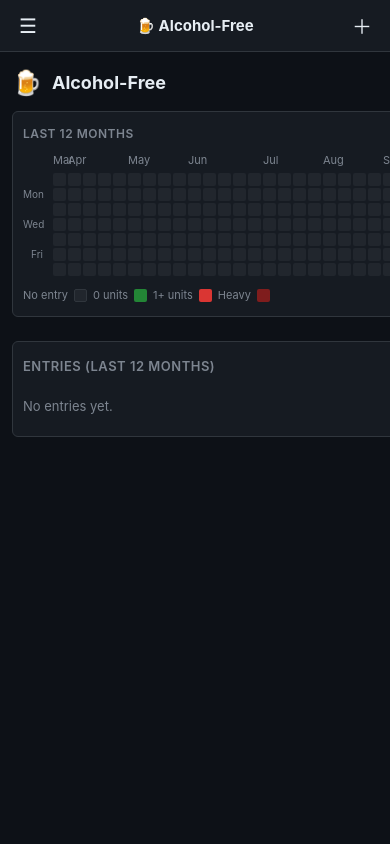
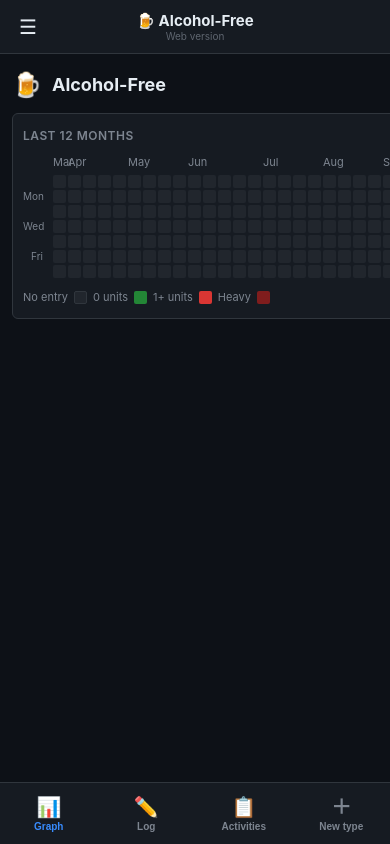
Before and after one commit to cedvp/Streaks, a Flask app: page / in a window 390 px wide; the page is wider, and only the part inside the window is pictured. Run offline with Flask 3, Linux system fonts and the light colour scheme; the visitor is signed in with stand-in values (Sample User, id 1); data comes from the database, SQL or seed files in the repository; data that the repository does not hold is empty.

Commit message:
android2

```diff
--- a/templates/index.html
+++ b/templates/index.html
@@ -118,66 +118,98 @@
   .toggle-btn.active { background: var(--surface); color: var(--text); box-shadow: 0 1px 3px rgba(0,0,0,0.4); }
   .help-text { font-size: 11px; color: var(--text-muted); margin-top: 4px; }
 
-  /* ── Mobile elements (hidden on desktop) ──────────────────────────── */
+  /* ── Mobile elements — hidden on desktop by default ──────────────── */
   #mobile-topbar { display: none; }
+  #mobile-tab-bar { display: none; }
   #sidebar-overlay { display: none; position: fixed; inset: 0; background: rgba(0,0,0,0.5); z-index: 290; }
   #sidebar-overlay.visible { display: block; }
+  #activities-picker { display: none; position: fixed; inset: 0; z-index: 350; background: var(--bg); overflow-y: auto; flex-direction: column; }
+  #activities-picker.open { display: flex; }
+  .version-label { font-size: 10px; color: var(--text-muted); opacity: 0.65; }
+  .sidebar-version { font-size: 11px; color: var(--text-muted); opacity: 0.65; padding: 0 0 8px; text-align: center; }
 
-  /* ── Mobile layout ────────────────────────────────────────────────── */
+  /* ── Mobile layout (≤ 768 px — covers both iPhone and Android) ────── */
   @media (max-width: 768px) {
-    /* Top bar */
+    /* ── Top bar ── */
     #mobile-topbar {
-      display: flex; align-items: center; justify-content: space-between;
-      position: fixed; top: 0; left: 0; right: 0; height: 52px;
+      display: flex; align-items: center;
+      position: fixed; top: 0; left: 0; right: 0; height: 54px;
       background: var(--surface); border-bottom: 1px solid var(--border);
       padding: 0 6px; z-index: 280;
     }
     .mob-icon-btn {
       background: none; border: none; color: var(--text); font-size: 20px;
       padding: 0; cursor: pointer; border-radius: var(--radius);
-      width: 44px; height: 44px; display: flex; align-items: center; justify-content: center;
-      flex-shrink: 0;
+      width: 44px; height: 44px; display: flex; align-items: center; justify-content: center; flex-shrink: 0;
     }
-    #mobile-panel-title { font-size: 15px; font-weight: 700; flex: 1; text-align: center; white-space: nowrap; overflow: hidden; text-overflow: ellipsis; padding: 0 8px; }
+    #mobile-topbar-center { flex: 1; text-align: center; line-height: 1.2; overflow: hidden; }
+    #mobile-panel-title { font-size: 15px; font-weight: 700; white-space: nowrap; overflow: hidden; text-overflow: ellipsis; }
+    #mobile-version-label { font-size: 10px; color: var(--text-muted); opacity: 0.7; }
 
-    /* Sidebar as slide-in drawer */
+    /* ── Sidebar as slide-in drawer ── */
     .sidebar { transform: translateX(-100%); transition: transform 0.25s ease; z-index: 300; }
     .sidebar.mobile-open { transform: translateX(0); box-shadow: 4px 0 32px rgba(0,0,0,0.6); }
 
-    /* Main */
-    .main { margin-left: 0; padding: 16px 12px 40px; padding-top: 68px; }
+    /* ── Main content area ── */
+    .main { margin-left: 0; padding: 16px 12px 16px; padding-top: 70px; padding-bottom: 80px; }
 
-    /* Full-screen bottom-sheet modals */
-    .modal-overlay { align-items: flex-end; }
+    /* ── Bottom tab bar ── */
+    #mobile-tab-bar {
+      display: flex; position: fixed; bottom: 0; left: 0; right: 0;
+      height: 62px; background: var(--surface); border-top: 1px solid var(--border);
+      z-index: 280; padding-bottom: env(safe-area-inset-bottom, 0);
+    }
+    .mob-tab {
+      flex: 1; display: flex; flex-direction: column; align-items: center; justify-content: center;
+      gap: 3px; cursor: pointer; color: var(--text-muted); border: none; background: none;
+      font-size: 10px; font-weight: 600; padding: 6px 2px; transition: color 0.15s; line-height: 1.1;
+    }
+    .mob-tab.active { color: var(--accent); }
+    .mob-tab-icon { font-size: 20px; }
+
+    /* ── Full-screen modals (Add Entry / New Type) ── */
+    .modal-overlay { align-items: stretch; }
+    .modal-overlay.open { display: flex; }
     .modal {
-      width: 100%; max-width: 100%; max-height: 95vh;
-      border-radius: 20px 20px 0 0;
-      border-left: none; border-right: none; border-bottom: none;
+      width: 100%; max-width: 100%; height: 100%; max-height: 100vh;
+      border-radius: 0; border: none; overflow-y: auto;
       padding: 0 20px 20px;
-      padding-bottom: max(20px, env(safe-area-inset-bottom, 20px));
+      padding-top: max(16px, env(safe-area-inset-top, 16px));
+      padding-bottom: max(80px, env(safe-area-inset-bottom, 80px));
     }
-    .modal::before {
-      content: ''; display: block;
-      width: 40px; height: 4px; background: #444d56; border-radius: 2px;
-      margin: 12px auto 10px;
+    .modal::before { display: none; }
+    .modal-title { font-size: 18px; padding: 16px 0 14px; border-bottom: 1px solid var(--border); margin-bottom: 16px; }
+    .modal-actions { padding-top: 14px; border-top: 1px solid var(--border); margin-top: 8px; flex-wrap: wrap; gap: 8px; }
+
+    /* ── Activities picker overlay ── */
+    #act-picker-header {
+      display: flex; align-items: center; justify-content: space-between;
+      padding: 16px 16px 14px; border-bottom: 1px solid var(--border);
+      font-size: 17px; font-weight: 700; position: sticky; top: 0; background: var(--bg);
+      padding-top: max(16px, env(safe-area-inset-top, 16px));
     }
-    .modal-title { font-size: 17px; padding-bottom: 12px; border-bottom: 1px solid var(--border); margin-bottom: 16px; }
-    .modal-actions { padding-top: 12px; border-top: 1px solid var(--border); margin-top: 8px; flex-wrap: wrap; gap: 8px; }
+    #act-picker-list { padding: 4px 0 80px; }
+    .act-pick-item {
+      display: flex; align-items: center; gap: 16px;
+      padding: 15px 20px; border-bottom: 1px solid var(--border);
+      cursor: pointer; font-size: 16px; font-weight: 500; transition: background 0.1s;
+    }
+    .act-pick-item:active { background: rgba(255,255,255,0.06); }
+    .act-pick-item.active-act { color: var(--accent); }
+    .act-pick-icon { font-size: 26px; width: 36px; text-align: center; flex-shrink: 0; }
+    .act-pick-sep { height: 6px; background: var(--bg); border-top: 1px solid var(--border); border-bottom: 1px solid var(--border); }
 
-    /* Bigger touch targets — 16px prevents iOS auto-zoom */
+    /* ── Hide entries list on mobile ── */
+    .entries-card { display: none !important; }
+    .panel-header .add-btn { display: none; }
+
+    /* ── Bigger touch targets — 16 px prevents iOS auto-zoom ── */
     .form-group input, .form-group select, .form-group textarea { font-size: 16px; padding: 11px 12px; }
     .btn-save, .btn-cancel { padding: 12px 20px; font-size: 15px; }
-    .add-btn { padding: 10px 16px; }
-
-    /* Hide panel-level add button (replaced by topbar + button) */
-    .panel-header .add-btn { display: none; }
     .panel-title { font-size: 18px; }
     .panel-header { margin-bottom: 14px; }
     .graph-card { padding: 14px 10px; }
-    .entries-card { padding: 14px 10px; }
     .nav-item { padding: 10px 16px; }
-
-    /* Wider layout for small screens */
     .form-row { grid-template-columns: 1fr; }
   }
 </style>
@@ -186,8 +218,11 @@
 
 <div id="mobile-topbar">
   <button class="mob-icon-btn" onclick="openSidebar()" aria-label="Menu">☰</button>
-  <span id="mobile-panel-title">🍺 Alcohol-Free</span>
-  <button class="mob-icon-btn" id="mobile-add-btn" onclick="openCurrentModal()" aria-label="Add entry">＋</button>
+  <div id="mobile-topbar-center">
+    <div id="mobile-panel-title">🍺 Alcohol-Free</div>
+    <div id="mobile-version-label" class="version-label"></div>
+  </div>
+  <div style="width:44px;flex-shrink:0"></div>
 </div>
 
 <div id="tooltip"><strong id="tip-date"></strong><div id="tip-body" class="tip-row"></div></div>
@@ -222,6 +257,7 @@
       {% endif %}
       <button class="sidebar-action-btn" onclick="exportData()">⬇ Export JSON</button>
       <button class="sidebar-action-btn" onclick="importData()">⬆ Import JSON</button>
+      <div class="sidebar-version version-label"></div>
       <div class="sidebar-user">
         <span class="sidebar-username">{{ current_user }}</span>
         <a href="/logout" class="sidebar-logout">Sign out</a>
@@ -546,12 +582,42 @@
   </div>
 </div>
 
+<!-- Mobile bottom tab bar -->
+<div id="mobile-tab-bar">
+  <button class="mob-tab active" data-tab="graph" onclick="setMobTab('graph')">
+    <span class="mob-tab-icon">📊</span><span>Graph</span>
+  </button>
+  <button class="mob-tab" data-tab="log" onclick="setMobTab('log')">
+    <span class="mob-tab-icon">✏️</span><span>Log</span>
+  </button>
+  <button class="mob-tab" data-tab="activities" onclick="setMobTab('activities')">
+    <span class="mob-tab-icon">📋</span><span>Activities</span>
+  </button>
+  <button class="mob-tab" data-tab="new" onclick="setMobTab('new')">
+    <span class="mob-tab-icon">＋</span><span>New type</span>
+  </button>
+</div>
+
+<!-- Mobile activities picker (full-screen overlay) -->
+<div id="activities-picker">
+  <div id="act-picker-header">
+    <span>Select Activity</span>
+    <button class="mob-icon-btn" onclick="closeActivitiesPicker()">✕</button>
+  </div>
+  <div id="act-picker-list"></div>
+</div>
+
 <script>
-// ── Device detection ──────────────────────────────────────────────────────────
+// ── Device detection + version labels ─────────────────────────────────────────
 (function() {
   const ua = navigator.userAgent;
   if (/Android/i.test(ua)) document.body.classList.add('is-android');
   else if (/iPad|iPhone|iPod/i.test(ua)) document.body.classList.add('is-ios');
+  const platform = document.body.classList.contains('is-android') ? 'Android'
+                 : document.body.classList.contains('is-ios') ? 'iPhone'
+                 : 'Web';
+  const label = platform + ' version';
+  document.querySelectorAll('.version-label').forEach(el => { el.textContent = label; });
 })();
 
 const MONTHS = ['Jan','Feb','Mar','Apr','May','Jun','Jul','Aug','Sep','Oct','Nov','Dec'];
@@ -834,7 +900,7 @@ function toggleEntries(activity) {
   btn.textContent = hidden ? '▲ Hide' : '▼ Show';
 }
 
-// ── Mobile sidebar / drawer ───────────────────────────────────────────────────
+// ── Mobile sidebar drawer ────────────────────────────────────────────────────
 function openSidebar() {
   document.querySelector('.sidebar').classList.add('mobile-open');
   document.getElementById('sidebar-overlay').classList.add('visible');
@@ -843,9 +909,59 @@ function closeSidebar() {
   document.querySelector('.sidebar').classList.remove('mobile-open');
   document.getElementById('sidebar-overlay').classList.remove('visible');
 }
-function openCurrentModal() {
-  if (currentActivity === 'sport' || currentActivity === 'food') return;
-  openModal(currentActivity);
+
+// ── Mobile bottom tab bar ────────────────────────────────────────────────────
+function setMobTab(tab) {
+  if (tab === 'log' && (currentActivity === 'sport' || currentActivity === 'food')) return;
+  document.querySelectorAll('.mob-tab').forEach(t => t.classList.toggle('active', t.dataset.tab === tab));
+  if (tab === 'log') openModal(currentActivity);
+  else if (tab === 'new') openCreateActivityModal();
+  else if (tab === 'activities') openActivitiesPicker();
+  // 'graph' — panel content already visible; just close overlays
+}
+
+// ── Activities picker ─────────────────────────────────────────────────────────
+const BUILTIN_ACTS = [
+  { id: 'alcohol', icon: '🍺', name: 'Alcohol-Free' },
+  { id: 'coke',    icon: '🥃', name: 'Soda Free' },
+  null,
+  { id: 'fitness',  icon: '🏋️', name: 'Fitness' },
+  { id: 'bike',     icon: '🚴', name: 'Bike Ride' },
+  { id: 'hike',     icon: '🥾', name: 'Hike' },
+  { id: 'swimming', icon: '🏊', name: 'Swim' },
+  null,
+  { id: 'sport', icon: '⚡', name: 'All Sport' },
+  { id: 'food',  icon: '⚡', name: 'All Food' },
+];
+
+function renderActivitiesPicker() {
+  const list = document.getElementById('act-picker-list');
+  if (!list) return;
+  let html = '';
+  for (const item of BUILTIN_ACTS) {
+    if (!item) { html += '<div class="act-pick-sep"></div>'; continue; }
+    const active = currentActivity === item.id ? ' active-act' : '';
+    html += `<div class="act-pick-item${active}" onclick="switchPanel('${item.id}')">
+      <span class="act-pick-icon">${item.icon}</span><span>${item.name}</span></div>`;
+  }
+  if (customActivities.length) {
+    html += '<div class="act-pick-sep"></div>';
+    customActivities.forEach(a => {
+      const key = 'custom_' + a.id;
+      const active = currentActivity === key ? ' active-act' : '';
+      html += `<div class="act-pick-item${active}" onclick="switchPanel('${key}')">
+        <span class="act-pick-icon">${a.icon}</span><span>${a.name}</span></div>`;
+    });
+  }
+  list.innerHTML = html;
+}
+
+function openActivitiesPicker() {
+  renderActivitiesPicker();
+  document.getElementById('activities-picker').classList.add('open');
+}
+function closeActivitiesPicker() {
+  document.getElementById('activities-picker').classList.remove('open');
 }
 
 // ── Navigation ────────────────────────────────────────────────────────────────
@@ -858,12 +974,13 @@ function switchPanel(activity) {
   const nav = document.querySelector(`.nav-item[data-activity="${activity}"]`);
   if (nav) nav.classList.add('active');
   if (!graphData[activity]) { loadGraph(activity); loadEntries(activity); }
-  // Sync mobile topbar
+  // Sync mobile topbar title
   const titleEl = document.getElementById('mobile-panel-title');
   if (titleEl && nav) titleEl.textContent = nav.textContent.trim();
-  const addBtn = document.getElementById('mobile-add-btn');
-  if (addBtn) addBtn.style.visibility = (activity === 'sport' || activity === 'food') ? 'hidden' : 'visible';
+  // Close drawers and go back to graph tab
   closeSidebar();
+  closeActivitiesPicker();
+  document.querySelectorAll('.mob-tab').forEach(t => t.classList.toggle('active', t.dataset.tab === 'graph'));
 }
 
 // ── Standard entry modal ──────────────────────────────────────────────────────
@@ -986,6 +1103,7 @@ function openEditModal(activity, entryId) {
 function closeModal() {
   document.getElementById('modal').classList.remove('open');
   editMode = false; editId = null;
+  document.querySelectorAll('.mob-tab').forEach(t => t.classList.toggle('active', t.dataset.tab === 'graph'));
 }
 
 document.getElementById('modal').addEventListener('click', e => { if (e.target === document.getElementById('modal')) closeModal(); });
@@ -1058,6 +1176,7 @@ function openCreateActivityModal() {
 
 function closeCreateActivityModal() {
   document.getElementById('create-activity-modal').classList.remove('open');
+  document.querySelectorAll('.mob-tab').forEach(t => t.classList.toggle('active', t.dataset.tab === 'graph'));
 }
 
 document.getElementById('create-activity-modal').addEventListener('click', e => {
```
